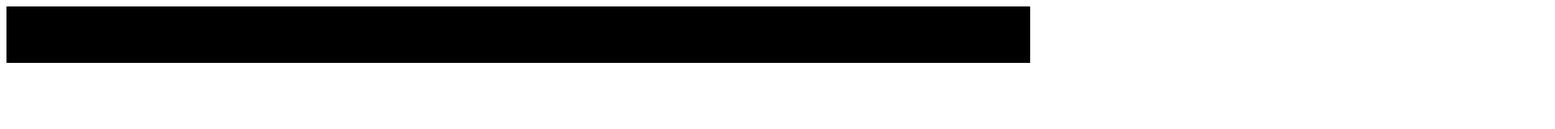
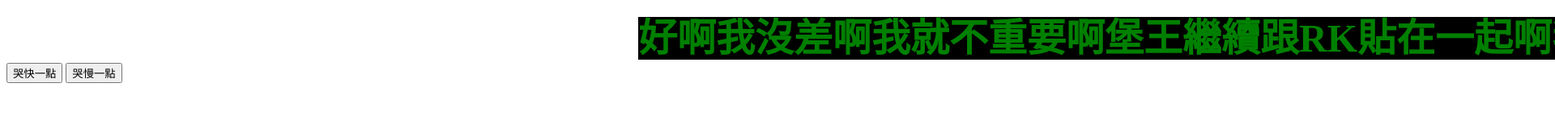
Before and after one commit to istkburgerking/istkburgerking.github.io, a plain HTML site: page index.html in a window 1280 px wide. Shown: the top 160 px of the page at 81% size, 1920 px wide, since content can reach past the window. Drawn offline with nearby package versions, Linux system fonts and the light colour scheme.

Commit message:
1. 放棄 marquee，改以 CSS 調整跑馬燈 2. 加入跑馬燈速度調整按鈕

```diff
--- a/index.html
+++ b/index.html
@@ -1,6 +1,54 @@
-<marquee bgcolor="black">
-	<STRONG>
-		<font color="green" size="7">好啊我沒差啊我就不重要啊堡王繼續跟RK貼在一起啊我不在乎啊反正每個人都可以跟堡王有曖昧啊我已經習慣了啦真的沒關係啊其他人開心就好了不用在乎我真的啦我就是沒人愛啦隨便你好了反正每次都這樣我沒差我真的沒關係就這樣吧你不用來找我也可以啦我真的沒有關係你玩得開心就好我不會打擾到你不用陪我啦真的不用你不是跟他們玩得很開心嗎不需要我啦我只會吵到你而已不用這麼關心我我自己一個人就可以了我也很忙你才不是我的全世界沒有你我也可以玩得很開心真的不用你來陪我看你玩得開心就好了是我太情緒化又愛情緒勒索你真的不是你的問題啦從頭到尾都是我的問題你真的不用想那麼多我自己安靜一下就會好了你自己去玩吧我真的不難過嗯嗯嗯我不一定要你陪著看你跟他們玩的那麼開心我才不會吃醋你就當我在無理取鬧好了不用想那麼多你繼續去玩啊我真的不在意說了那麼多也只有我會在乎而已真的沒關係啦
-		</font>
-	</STRONG>
-</marquee>
+<head>
+	<script src="https://ajax.googleapis.com/ajax/libs/jquery/3.7.1/jquery.min.js"></script>
+</head>
+
+<STRONG>
+	<font color="green" size="7" style="position: relative;white-space: nowrap;background-color: black">
+		好啊我沒差啊我就不重要啊堡王繼續跟RK貼在一起啊我不在乎啊反正每個人都可以跟堡王有曖昧啊我已經習慣了啦真的沒關係啊其他人開心就好了不用在乎我真的啦我就是沒人愛啦隨便你好了反正每次都這樣我沒差我真的沒關係就這樣吧你不用來找我也可以啦我真的沒有關係你玩得開心就好我不會打擾到你不用陪我啦真的不用你不是跟他們玩得很開心嗎不需要我啦我只會吵到你而已不用這麼關心我我自己一個人就可以了我也很忙你才不是我的全世界沒有你我也可以玩得很開心真的不用你來陪我看你玩得開心就好了是我太情緒化又愛情緒勒索你真的不是你的問題啦從頭到尾都是我的問題你真的不用想那麼多我自己安靜一下就會好了你自己去玩吧我真的不難過嗯嗯嗯我不一定要你陪著看你跟他們玩的那麼開心我才不會吃醋你就當我在無理取鬧好了不用想那麼多你繼續去玩啊我真的不在意說了那麼多也只有我會在乎而已真的沒關係啦
+	</font>
+</STRONG>
+
+<button type="button" id="cryQuick">哭快一點</button>
+<button type="button" id="crySlow">哭慢一點</button>
+
+<script>
+	let crySpeed = 1;
+
+	$(function () {
+		startBillboard();
+	});
+
+	function getBillboardWidth() {
+		return document.querySelector("font").offsetWidth;
+	}
+
+	function getWindowWidth() {
+		return window.innerWidth;
+	}
+
+	function startBillboard() {
+		let billboard = document.querySelector("font");
+		let initLeft = getWindowWidth();
+		let timer = setInterval(() => {
+			if (initLeft < getBillboardWidth() * -1) {
+				initLeft = getWindowWidth();
+			}
+			initLeft -= crySpeed;
+			billboard.style.left = initLeft + "px";
+		}, 10);
+	}
+
+	$( "#cryQuick" ).on( "click", function() {
+		crySpeed++;
+	} );
+
+	$( "#crySlow" ).on( "click", function() {
+		if(crySpeed > 1){
+			crySpeed--;
+		}
+		else{
+			alert("已是哭泣最慢速度！");
+		}
+	} );
+
+</script>
```
